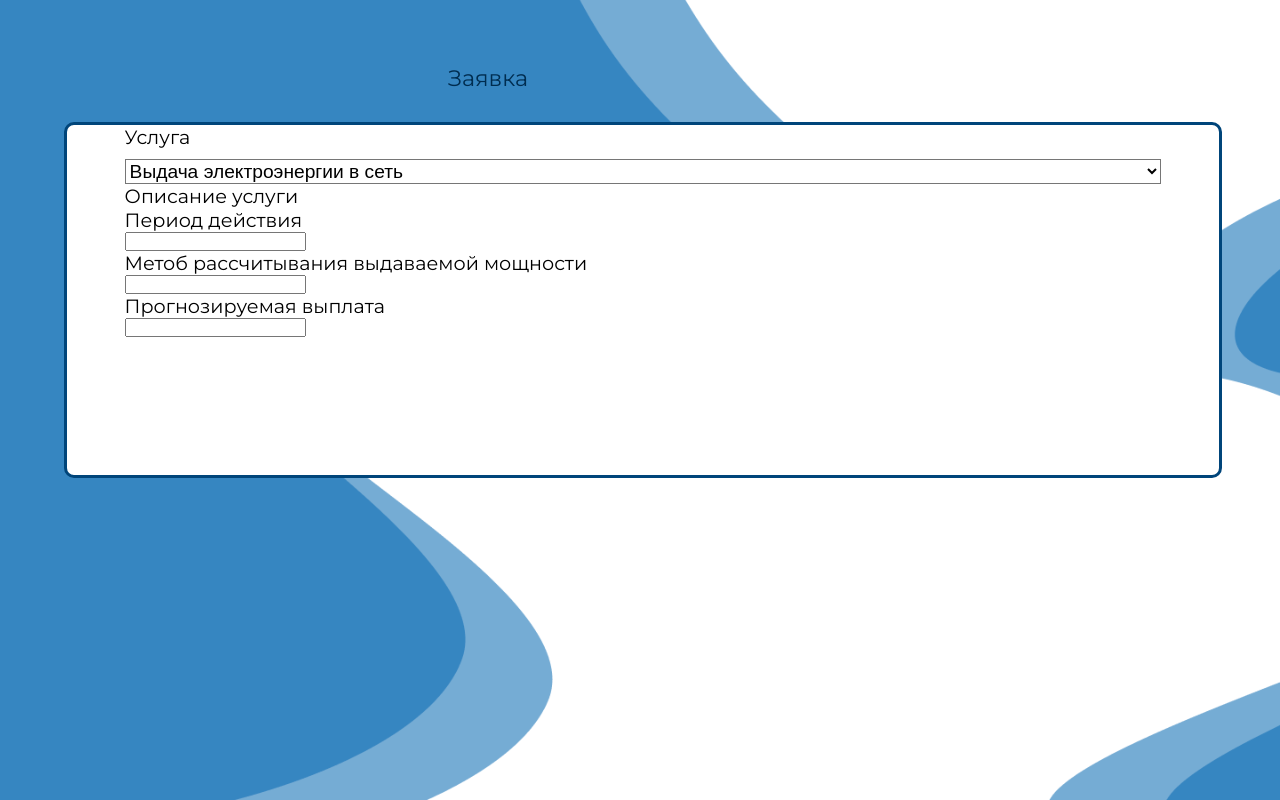
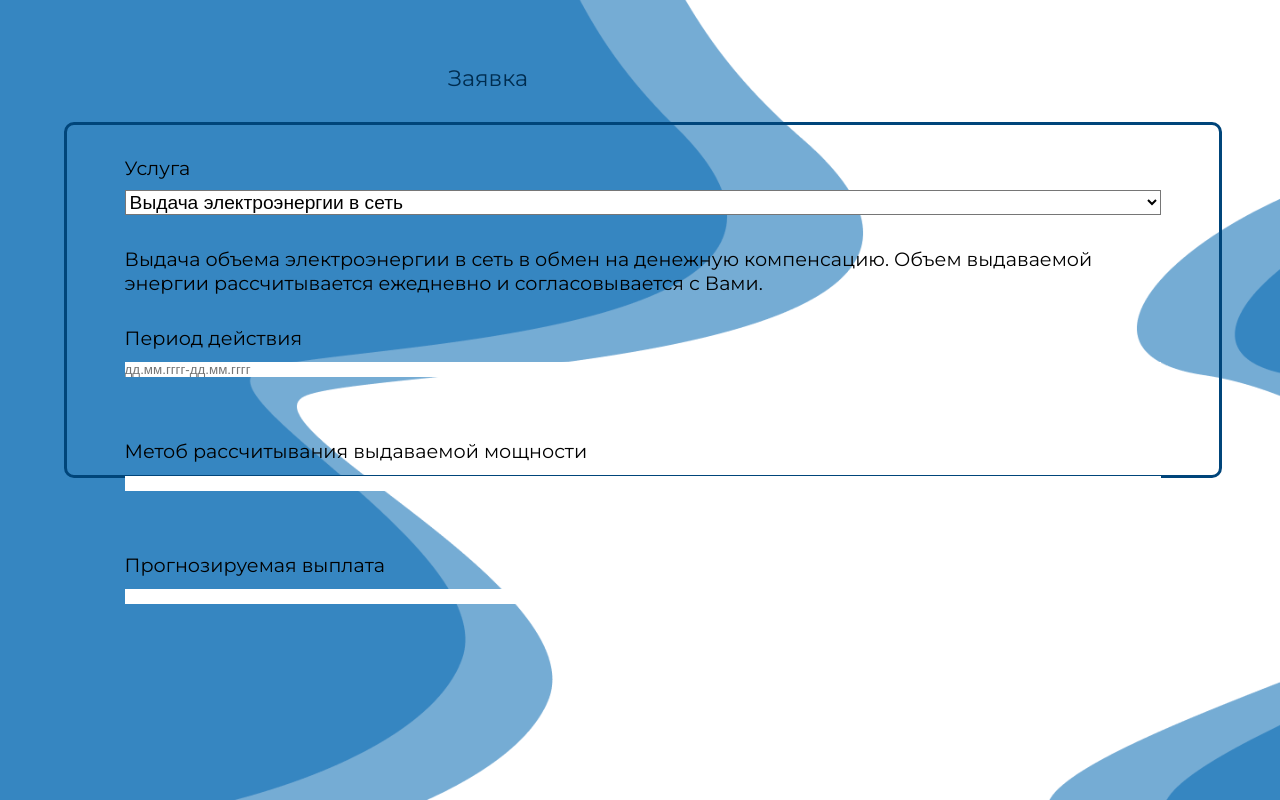
Before and after one commit to ilmiraA/tinder_application_rosseti, a plain HTML site: page index.html in a window 1280 px wide. Drawn offline with Linux system fonts and the light colour scheme.

Commit message:
ввел данные

```diff
--- a/CSS/index.css
+++ b/CSS/index.css
@@ -18,13 +18,12 @@ html{
 }
 
 .LogIn{
-    background: white;
     width: 90%;
     height: 350px;
     border-radius: 10px;
     border-style: solid;
     border-color: #00457a;
-    border-width: 3px;
+    border-width: rgb(0, 36, 63);
     margin-top: 30px;
     margin-left: 5%;
 }
@@ -39,8 +38,14 @@ p{
     font-family: 'Montserrat', sans-serif;
 }
 
-.ysl{
+.p1{
+    margin-top: 3%;
+    margin-bottom: 3%;
+}
+
+.p{
     margin-bottom: 1%;
+    margin-top: 3%;
 }
 
 #servece{
@@ -49,3 +54,11 @@ p{
     height: 50%;
     background: white;
 }
+
+input{
+    border-color: white;
+    height: 50%;
+    width: 100%;
+    border-style: none;
+    margin-bottom: 3%;
+}
--- a/index.html
+++ b/index.html
@@ -41,7 +41,7 @@
     <p id="send">Заявка</p>
     <div class="LogIn">
         <div class="div">
-            <p class="ysl">Услуга</p>
+            <p class="p">Услуга</p>
             <select id="servece">
                 <option>Выдача электроэнергии в сеть</option>
                 <option disabled="disabled">Переход пользователя на свои источники энергии</option>
@@ -49,18 +49,18 @@
             </select>
         </div>
         <div class="div">
-            <p>Описание услуги</p>
+            <p class="p1">Выдача объема электроэнергии в сеть в обмен на денежную компенсацию. Объем выдаваемой энергии рассчитывается ежедневно и согласовывается с Вами.</p>
         </div>
         <div class="div">
-            <p>Период действия</p>
+            <p class="p">Период действия</p>
+            <input type="text" placeholder="дд.мм.гггг-дд.мм.гггг">
+        </div>
+        <div class="div">
+            <p class="p">Метоб рассчитывания выдаваемой мощности</p>
             <input type="text">
         </div>
         <div class="div">
-            <p>Метоб рассчитывания выдаваемой мощности</p>
-            <input type="text">
-        </div>
-        <div class="div">
-            <p>Прогнозируемая выплата</p>
+            <p class="p">Прогнозируемая выплата</p>
             <input type="text">
         </div>
     </div>
```
